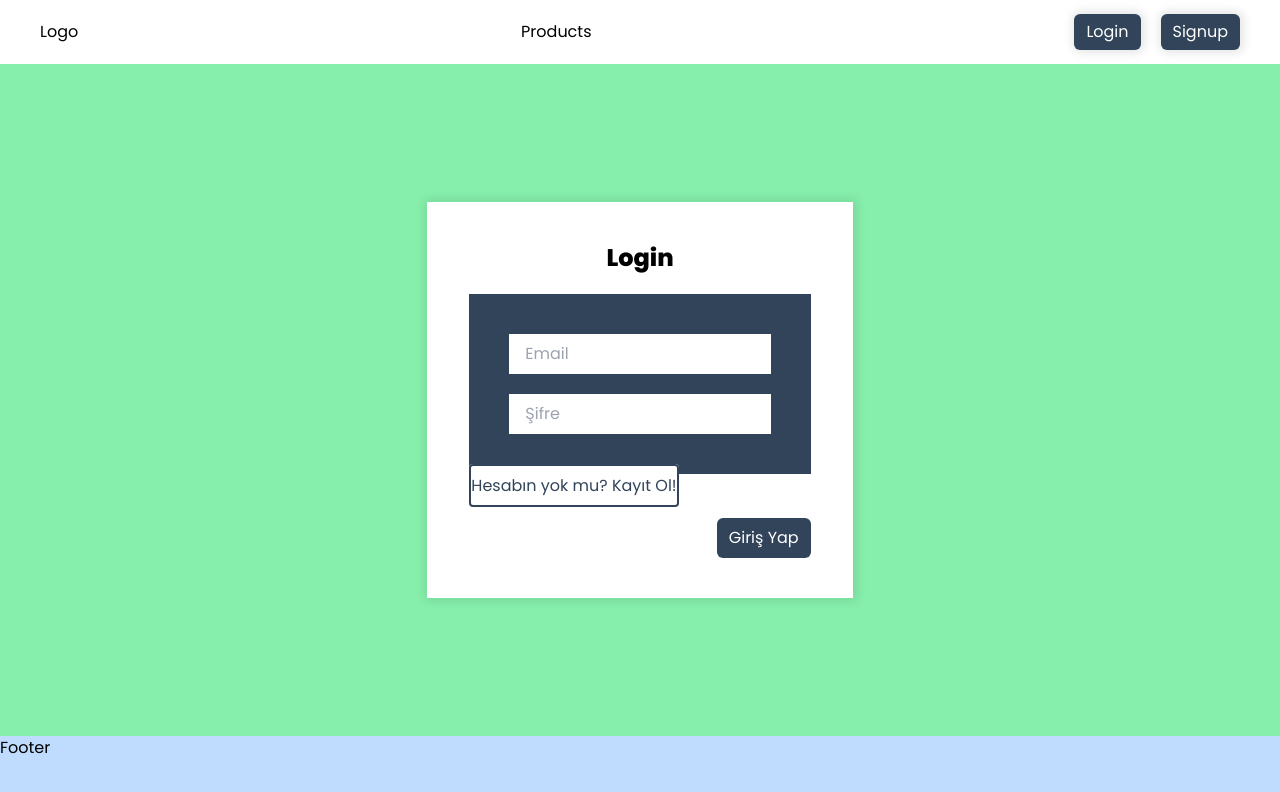
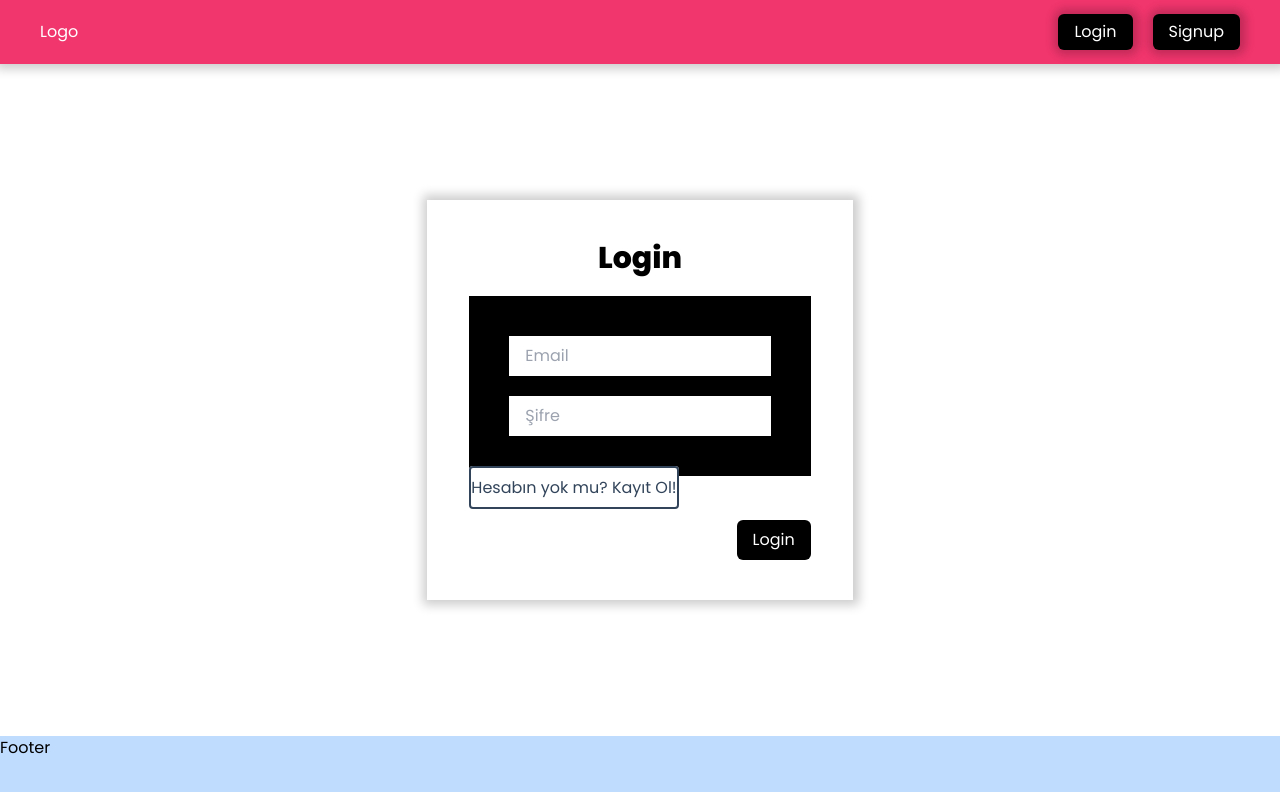
Before and after one commit to mustafahincal/offerWise, a Next.js app in the folder client/: page /login in a window 1280 px wide. Shown: the top 792 px of the page. Built offline with nearby package versions, Linux system fonts and the light colour scheme.

Commit message:
add and change some style

```diff
--- a/client/src/components/content/Content.tsx
+++ b/client/src/components/content/Content.tsx
@@ -4,9 +4,7 @@ interface ContentProps {
 
 const Content = ({ children }: ContentProps) => {
   return (
-    <div className="flex-1 bg-green-300 flex justify-center items-center">
-      {children}
-    </div>
+    <div className="flex-1 flex justify-center items-center">{children}</div>
   );
 };
 
--- a/client/src/components/header/Header.tsx
+++ b/client/src/components/header/Header.tsx
@@ -5,15 +5,12 @@ const Header = () => {
   const isLogged = false;
   const [visible, setVisible] = useState(false);
   return (
-    <div className=" h-16 flex justify-between items-center px-10 shadow-item">
+    <div className=" h-16 flex justify-between items-center px-10 shadow-item bg-crimson text-white">
       <Link href={"/"}>Logo</Link>
-      <ul>
-        <Link href={"/products"}>Products</Link>
-      </ul>
 
       {isLogged ? (
         <div className="group relative">
-          <button className="flex items-center bg-darkBlue shadow-item2 text-white py-2 rounded-md px-4 text-base ml-6 dark:bg-gray-200 dark:text-black">
+          <button className="flex items-center bg-black shadow-item2 text-white py-2 rounded-md px-4 text-base ml-6">
             <span
               onClick={() => setVisible(!visible)}
               className="flex items-center"
@@ -26,7 +23,7 @@ const Header = () => {
             </span>
           </button>
           <div
-            className={`absolute top-full right-0 w-64 rounded p-1 bg-white flex flex-col z-10 duration-25 transition-all font-medium    ${
+            className={`absolute top-full right-0 w-64 rounded p-1 bg-white flex flex-col z-10 duration-25 transition-all font-medium   ${
               visible ? " visible mt-4" : " invisible mt-2"
             } `}
           >
@@ -52,7 +49,7 @@ const Header = () => {
               onClick={() => setVisible(!visible)}
               href="/profile/takenOffers"
               className={
-                "text-base inline-flex py-2 px-2 items-center rounded hover:bg-gray-200 border-b-2  dark:hover:bg-gray-700 dark:border-gray-700"
+                "text-base inline-flex py-2 px-2 items-center rounded hover:bg-gray-200 border-b-2"
               }
             >
               Alınan Teklifler
@@ -61,7 +58,7 @@ const Header = () => {
               onClick={() => setVisible(!visible)}
               href="/profile/changePassword"
               className={
-                "text-base inline-flex py-2 px-2 items-center rounded hover:bg-gray-200 border-b-2  dark:hover:bg-gray-700 dark:border-gray-700"
+                "text-base inline-flex py-2 px-2 items-center rounded hover:bg-gray-200 border-b-2"
               }
             >
               Şifre Değiştir
@@ -76,17 +73,15 @@ const Header = () => {
           </div>
         </div>
       ) : (
-        <div className="md:ml-10 flex items-center order-1 md:order-3">
+        <div className="ml-10 flex items-center order-3">
           <Link
-            className={
-              "btn  bg-darkBlue shadow-item text-white mr-2 sm:mr-5 text-base"
-            }
+            className={"btn  bg-black shadow-item text-white mr-5 text-base"}
             href={"/login"}
           >
             Login
           </Link>
           <Link
-            className={"btn bg-darkBlue shadow-item text-white text-base"}
+            className={"btn bg-black shadow-item text-white text-base"}
             href={"/signup"}
           >
             Signup
--- a/client/src/pages/index.tsx
+++ b/client/src/pages/index.tsx
@@ -12,9 +12,9 @@ export default function Home() {
         <meta name="viewport" content="width=device-width, initial-scale=1" />
         <link rel="icon" href="/favicon.ico" />
       </Head>
-      <h1 className="text-3xl text-red-500 font-bold underline">
+      <div className="text-3xl text-red-500 font-bold underline">
         Hello world!
-      </h1>
+      </div>
     </>
   );
 }
--- a/client/src/pages/login/index.tsx
+++ b/client/src/pages/login/index.tsx
@@ -19,10 +19,10 @@ const Login = () => {
     <div className="w-full">
       <div className="w-1/3 m-auto py-10 shadow-item bg-white">
         <div className="w-4/5 m-auto">
-          <h1 className="font-extrabold text-2xl mb-5 text-center">Login</h1>
+          <h1 className="font-extrabold text-3xl mb-5 text-center">Login</h1>
 
           <form onSubmit={handleSubmit}>
-            <div className="w-full flex  flex-col bg-darkBlue text-gray-100 px-10 py-10 text-base">
+            <div className="w-full flex  flex-col bg-black text-gray-100 px-10 py-10 text-base">
               <div>
                 <input
                   value={values.email}
@@ -59,13 +59,13 @@ const Login = () => {
             <Link
               href={"/signup"}
               type="submit"
-              className="mt-5 border-2 border-darkBlue text-darkBlue bg-white  w-full py-2 text-center text-base hover:bg-darkBlue hover:text-white transition-all duration-200 rounded"
+              className="mt-5 border-2 border-darkBlue text-darkBlue bg-white  w-full py-2 text-center text-base hover:bg-black hover:text-white transition-all duration-200 rounded"
             >
               Hesabın yok mu? Kayıt Ol!
             </Link>
             <div className="text-right mt-5">
               <button type="submit" className={`btn text-base py-2 `}>
-                Giriş Yap
+                Login
               </button>
             </div>
           </form>
--- a/client/src/pages/signup/index.tsx
+++ b/client/src/pages/signup/index.tsx
@@ -21,10 +21,10 @@ const Signup = () => {
     <div className="w-full">
       <div className="w-1/3 m-auto py-10 shadow-item bg-white">
         <div className="w-4/5 m-auto">
-          <h1 className="font-extrabold text-2xl mb-5 text-center">Sign Up</h1>
+          <h1 className="font-extrabold text-3xl mb-5 text-center">Sign Up</h1>
 
           <form onSubmit={handleSubmit}>
-            <div className="w-full flex  flex-col bg-darkBlue text-gray-100  px-14 py-14 text-base">
+            <div className="w-full flex  flex-col bg-black text-gray-100  px-14 py-14 text-base">
               <input
                 value={values.name}
                 onChange={handleChange}
--- a/client/src/styles/globals.css
+++ b/client/src/styles/globals.css
@@ -11,6 +11,6 @@
   }
 
   .btn {
-    @apply bg-darkBlue text-white py-1.5 px-3 rounded-md;
+    @apply bg-black text-white py-1.5 px-4 rounded-md;
   }
 }
--- a/client/tailwind.config.js
+++ b/client/tailwind.config.js
@@ -22,7 +22,7 @@ module.exports = {
         orange: "#F37878",
       },
       boxShadow: {
-        item: "1px 0px 10px 3px rgba(0, 0, 0, 0.1)",
+        item: "1px 0px 10px 5px rgba(0, 0, 0, 0.2)",
         item2: "0px 0px 2px 0.2px rgba(0,0,0,0.37)",
       },
       backgroundImage: {
```
